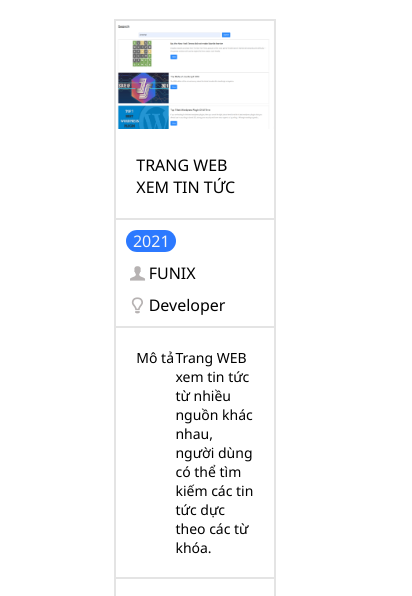
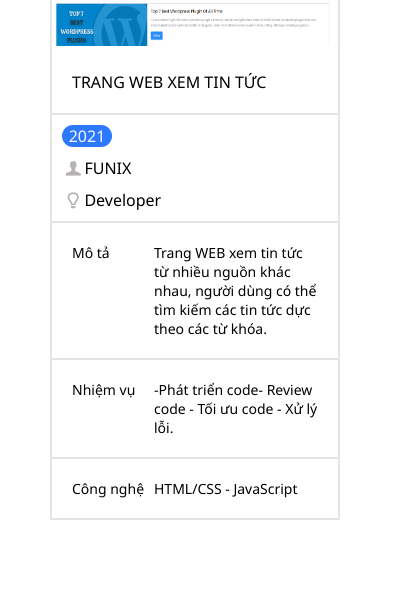
Before and after one commit to Buicongbang04/my-cv, a plain HTML site: page Assignment 03/index.html in a window 390 px wide. Shown: the part 4524-5120 px from the top of the page, 412 px wide, since content can reach past the window. Drawn offline with nearby package versions, Linux system fonts and the light colour scheme.

Commit message:
Update mobile.css

```diff
--- a/Assignment 03/css/mobile.css
+++ b/Assignment 03/css/mobile.css
@@ -78,11 +78,10 @@
   #project .container {
     display: contents;
     width: fit-content;
-    display:flex;
-    flex-direction: column;
+    display: inherit;
     align-items: center;
     justify-content: center;
-    max-width: 60%;
+    max-width: 100%;
   }
   #project .container > h1 {
     text-align: center;
@@ -93,6 +92,7 @@
     grid-template-rows: 1fr 1fr 1fr;
     row-gap: 20px;
   }
+
   .extra {
     width: 100%;
     display: flex;
@@ -116,6 +116,9 @@
     width: 100%;
     height: auto;
   }
+  #footer .container ul li a > span {
+    display: none;
+  }
 
   /* Link to project charter */
   .flex-timeline {
```
